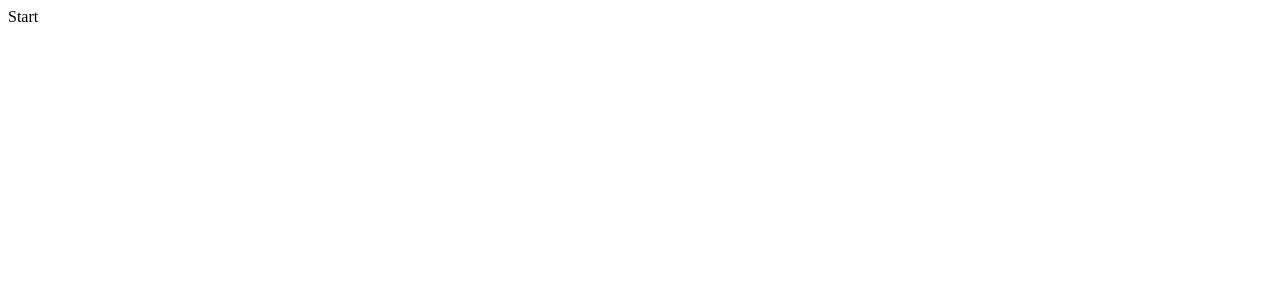
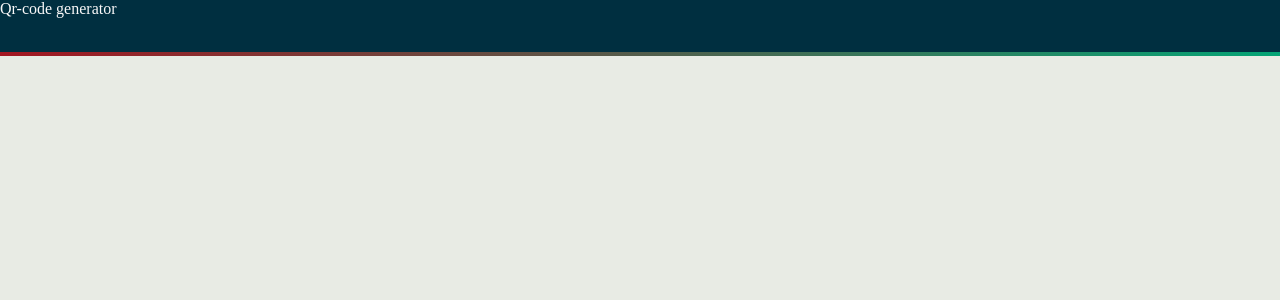
Before and after one commit to gabriel04alves/qrcode-vuejs, a Vue app: page / in a window 1280 px wide. Shown: the top 300 px of the page. Built offline with nearby package versions, Linux system fonts and the light colour scheme.

Commit message:
feat: Header

```diff
--- a/src/App.vue
+++ b/src/App.vue
@@ -1,11 +1,32 @@
 <template>
-  <div> Start </div>
+  <body>
+    <Header></Header>
+  </body>
 </template>
 
 <script>
+import Header from './components/HeaderMain.vue';
+import './assets/style/global.css'
 
+
+export default {
+  name: 'App',
+  components: {
+    Header,
+  }
+}
 </script>
 
 <style>
-
+/* #app {
+   font-family: Avenir, Helvetica, Arial, sans-serif;
+  -webkit-font-smoothing: antialiased;
+  -moz-osx-font-smoothing: grayscale;
+  text-align: center;
+  color: #2c3e50;
+  margin-top: 60px;
+} */
+body {
+  background-color: #E8EBE4;
+}
 </style>
--- /dev/null
+++ b/src/assets/style/global.css
@@ -0,0 +1,8 @@
+* {
+    padding: 0;
+    margin: 0;
+    box-sizing: border-box;
+}
+::-webkit-scrollbar {
+    display: none;
+  }
--- /dev/null
+++ b/src/components/HeaderMain.vue
@@ -0,0 +1,26 @@
+<template>
+    <div class="header">
+        <p class="text-header">Qr-code generator</p>
+    </div>
+</template>
+
+<script>
+    export default {
+        name: 'HeaderMain'
+    }
+</script>
+
+<style>
+    .header {
+        display: flex;
+        width: 100%;
+        height: 7vh;
+        background-color: #002F40;
+        border-bottom: 0.5vh solid;
+        border-image: linear-gradient(60deg, #A31621, #00A878) 1 1;
+    }
+    .text-header {
+        color: #F8F8F8;
+    }
+
+</style>
```
